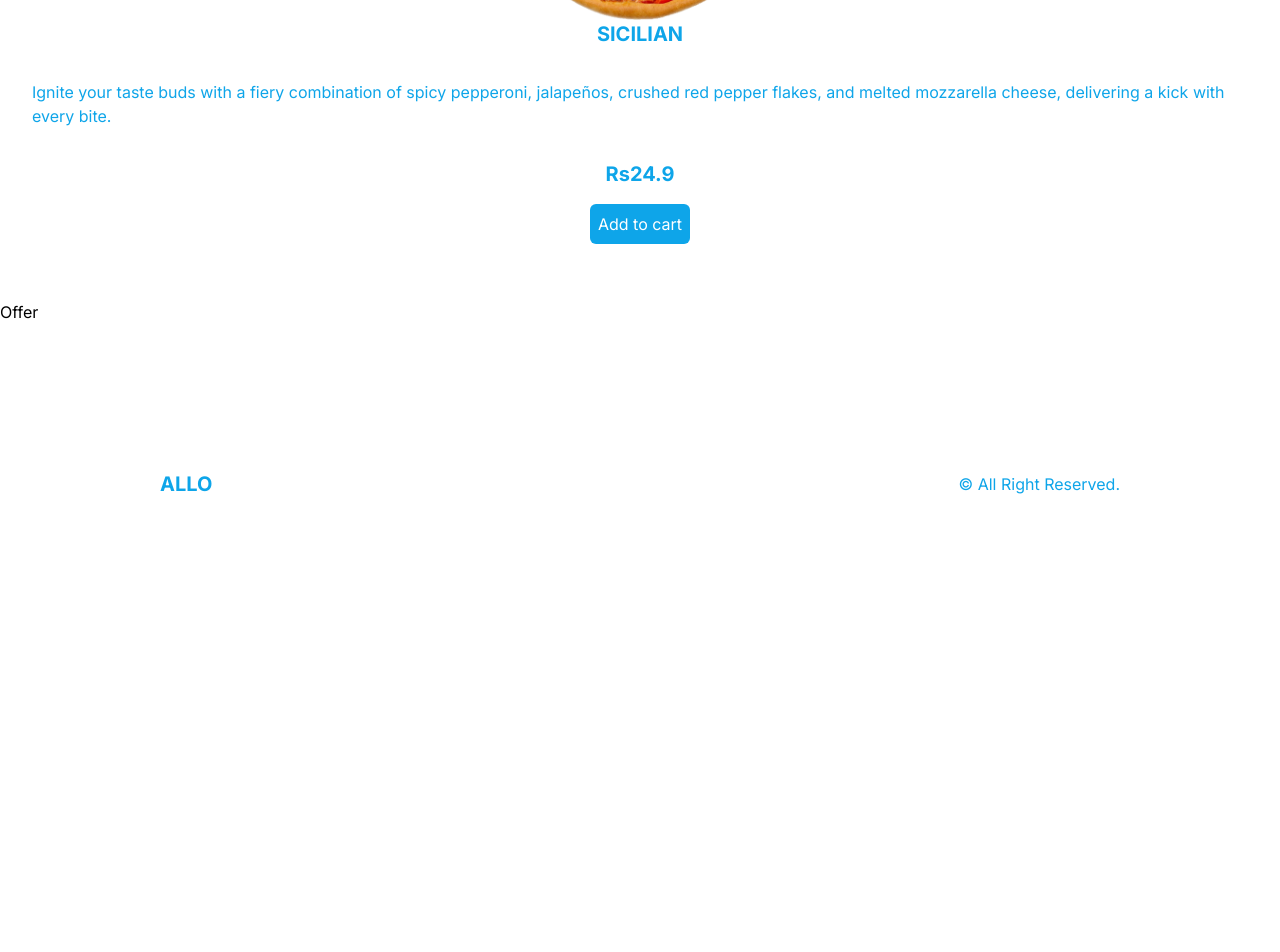
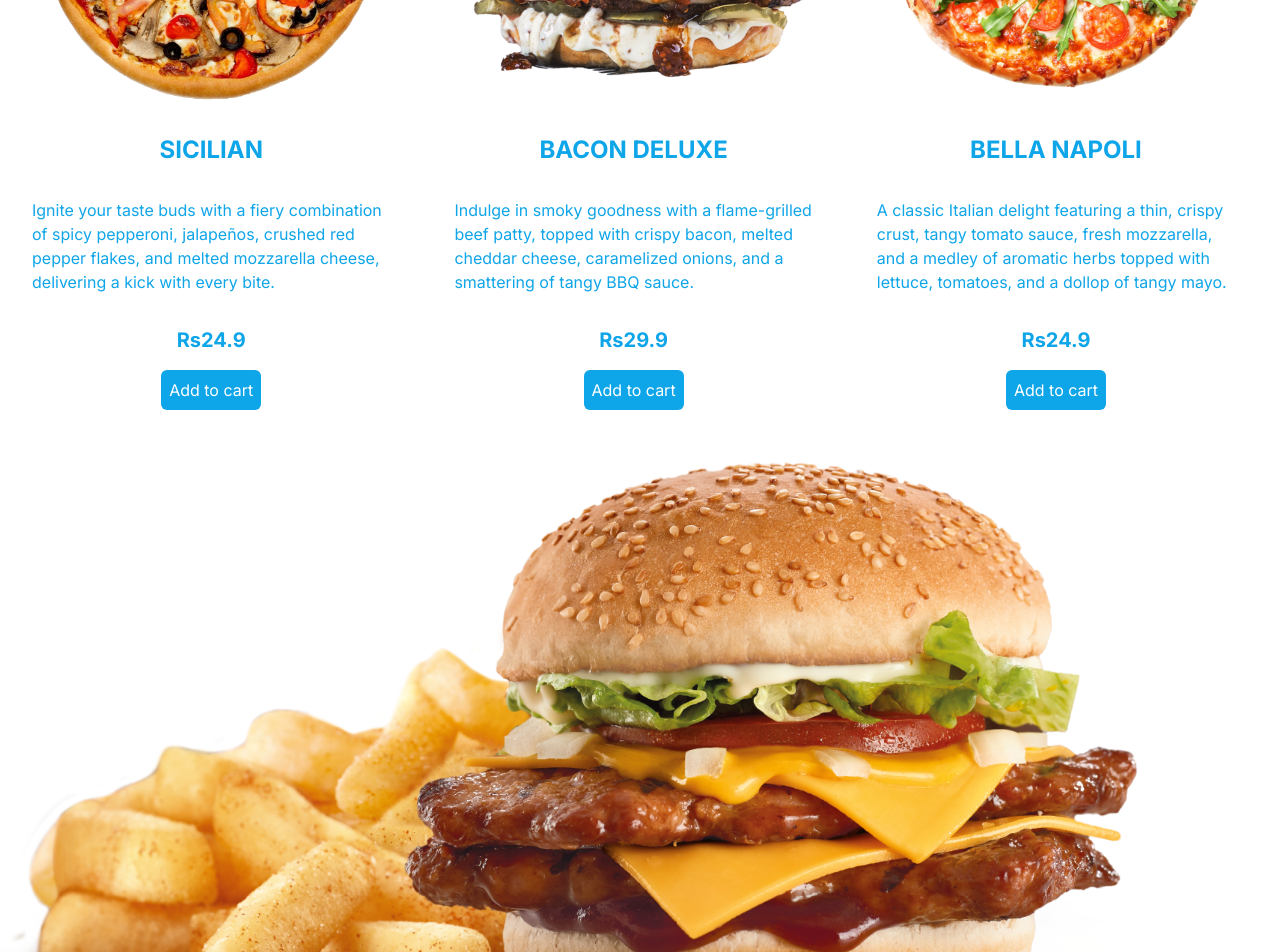
Before and after one commit to Avish24x/Allo, a Next.js app: page / in a window 1280 px wide. Shown: the part 1060-2012 px from the top of the page. Before the commit the page ends 1704 px from the top, so only its background shows below. Built offline with nearby package versions, Linux system fonts and the light colour scheme.

Commit message:
last commit

```diff
--- a/src/components/Featured.tsx
+++ b/src/components/Featured.tsx
@@ -1,4 +1,5 @@
 import { featuredProducts } from "@/data";
+import { Adamina } from "next/font/google";
 import Image from "next/image";
 import React from "react";
 
@@ -11,7 +12,7 @@ const Featured = () => {
         {featuredProducts.map((item) => (
           <div
             key={item.id}
-            className="w-screen h-[70vh] flex flex-col items-center justify-around p-4 hover:bg-sky-50"
+            className="w-screen h-[70vh] flex flex-col items-center justify-around p-4 hover:bg-sky-50 md:w-[50vw] xl:w-[33vw] xl:h-[90vh]"
           >
             {/* IMAGE CONTAINER */}
             {item.img && (
@@ -20,9 +21,11 @@ const Featured = () => {
               </div>
             )}
             {/* TEXT CONTAINER */}
-            <div className="flex-1 flex flex-col gap-4 items-center">
-              <h1 className="text-xl font-bold uppercase">{item.title}</h1>
-              <p className="p-4">{item.desc}</p>
+            <div className="flex-1 flex flex-col gap-4 items-center justify-center">
+              <h1 className="text-xl font-bold uppercase xl:text-2xl 2xl:text-3xl">
+                {item.title}
+              </h1>
+              <p className="p-4 2xl:p-8">{item.desc}</p>
               <span className="text-xl font-bold">Rs{item.price}</span>
               <button className="bg-sky-500 text-white p-2 rounded-md">
                 Add to cart
--- a/src/components/Offer.tsx
+++ b/src/components/Offer.tsx
@@ -1,7 +1,16 @@
 import React from "react";
 
 const Offer = () => {
-  return <div>Offer</div>;
+  return (
+    <div className="">
+      {/* TEXT Container */}
+      <div className=""></div>
+      {/* IMAGE CONTAINER*/}
+      <div className="">
+        <img src="/offerProduct.png" alt="offerproducts" />
+      </div>
+    </div>
+  );
 };
 
 export default Offer;
```
